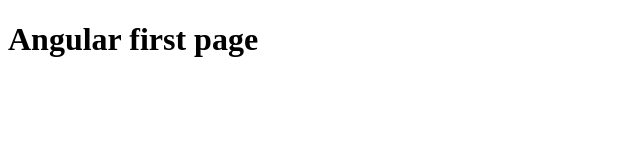
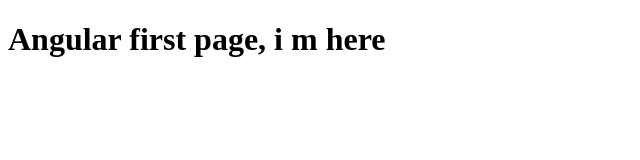
Before and after one commit to kshitipatel/AngularJS-Kshiti, a plain HTML site: page index.html in a window 1280 px wide. Shown: the whole page, without its empty margins (0-640 px from the left). Drawn offline with Linux system fonts and the light colour scheme.

Commit message:
First Page

```diff
--- a/index.html
+++ b/index.html
@@ -4,6 +4,6 @@
 	<title>First page</title>
 </head>
 <body>
-	<h1>Angular first page</h1>
+	<h1>Angular first page, i m here</h1>
 </body>
 </html>
```
